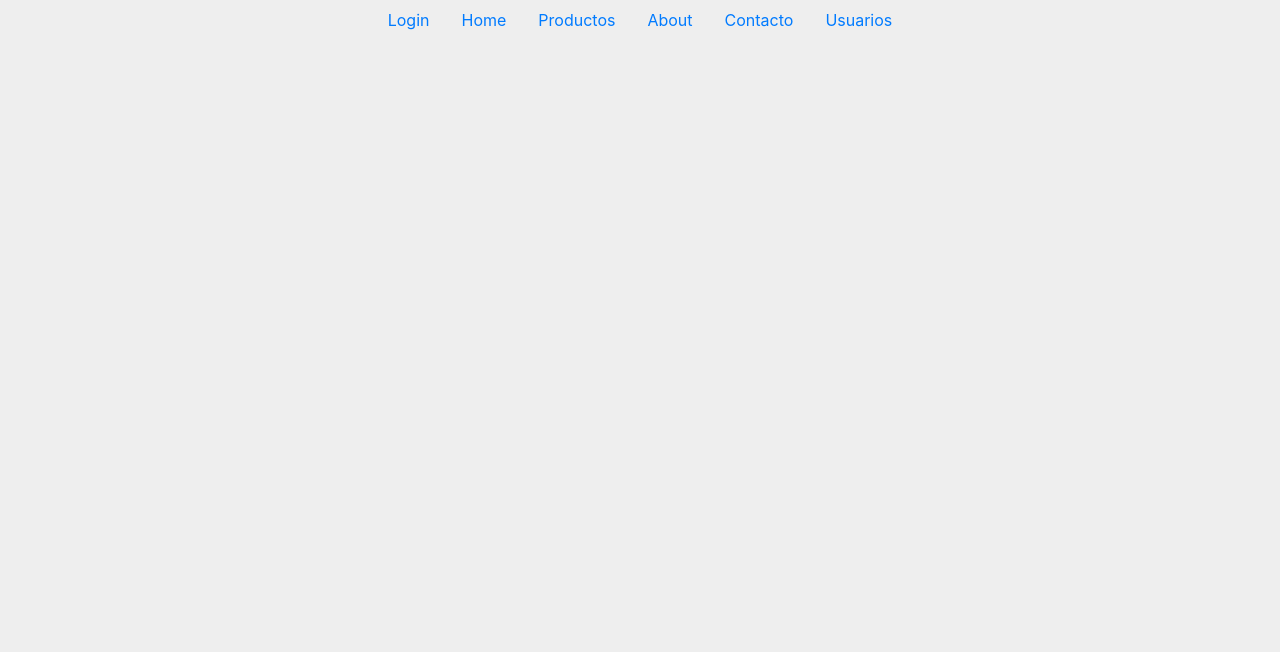
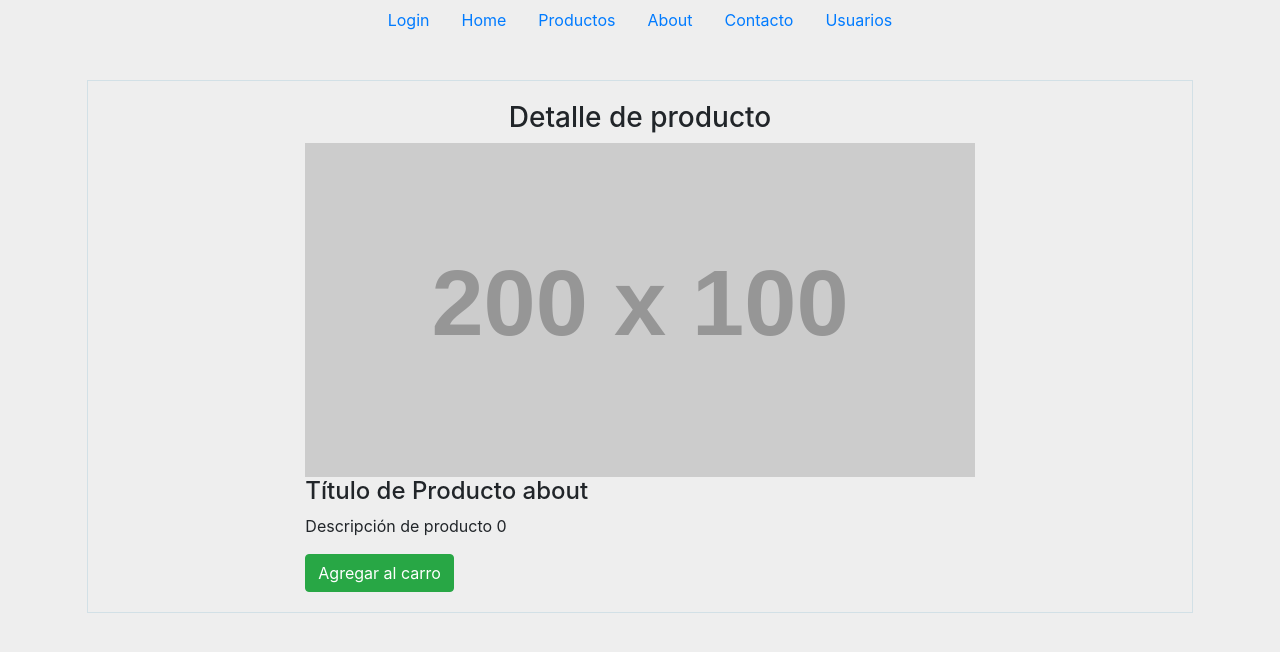
Before and after one commit to juanca84/vue-rutas-01, a Vue app: page /producto-detalle/about in a window 1280 px wide. Shown: the top 652 px of the page. Built offline with nearby package versions, Linux system fonts and the light colour scheme.

Commit message:
Adicionando el paso parametros en producto-detalle

```diff
--- a/src/router/index.js
+++ b/src/router/index.js
@@ -46,7 +46,7 @@ Vue.use(VueRouter)
     name: 'Productos',
     component: Productos
   }, {
-    path: '/producto-detalle',
+    path: '/producto-detalle/:id',
     name: 'producto-detalle',
     component: Detalle
   }
--- a/src/views/productos/Detalle.vue
+++ b/src/views/productos/Detalle.vue
@@ -12,7 +12,7 @@
                         <img src="http://placehold.it/200x100/000" alt="imagen prueba">
                     </div>
                     <div class="col-md-12">
-                        <h4>Título de Producto 0</h4>
+                        <h4>Título de Producto {{id}}</h4>
                         <p>Descripción de producto 0</p>
                         <a href="#" class="btn btn-success" btn-sm>Agregar al carro</a>
                     </div>
@@ -24,7 +24,11 @@
 
 <script>
     export default {
-
+        data(){
+            return{
+                id: this.$route.params.id
+            }
+        }
     }
 </script>
 
```
